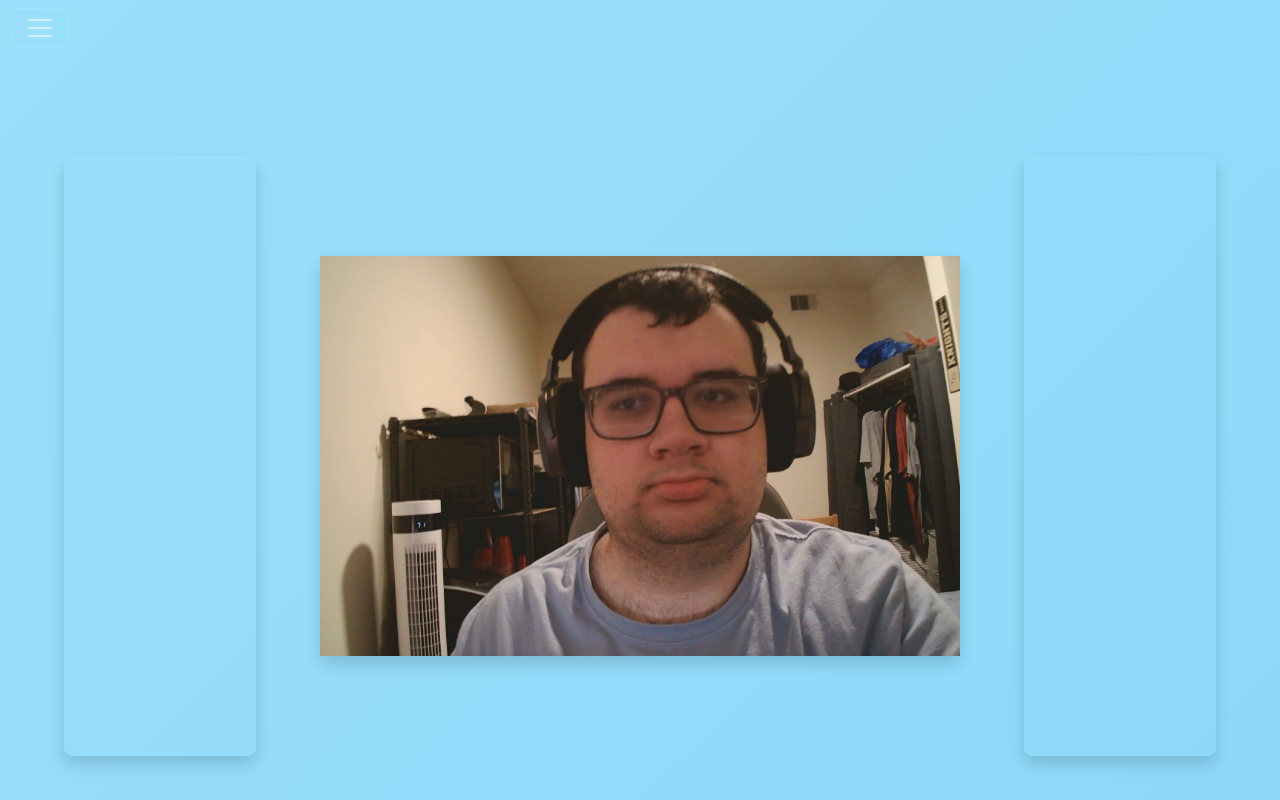
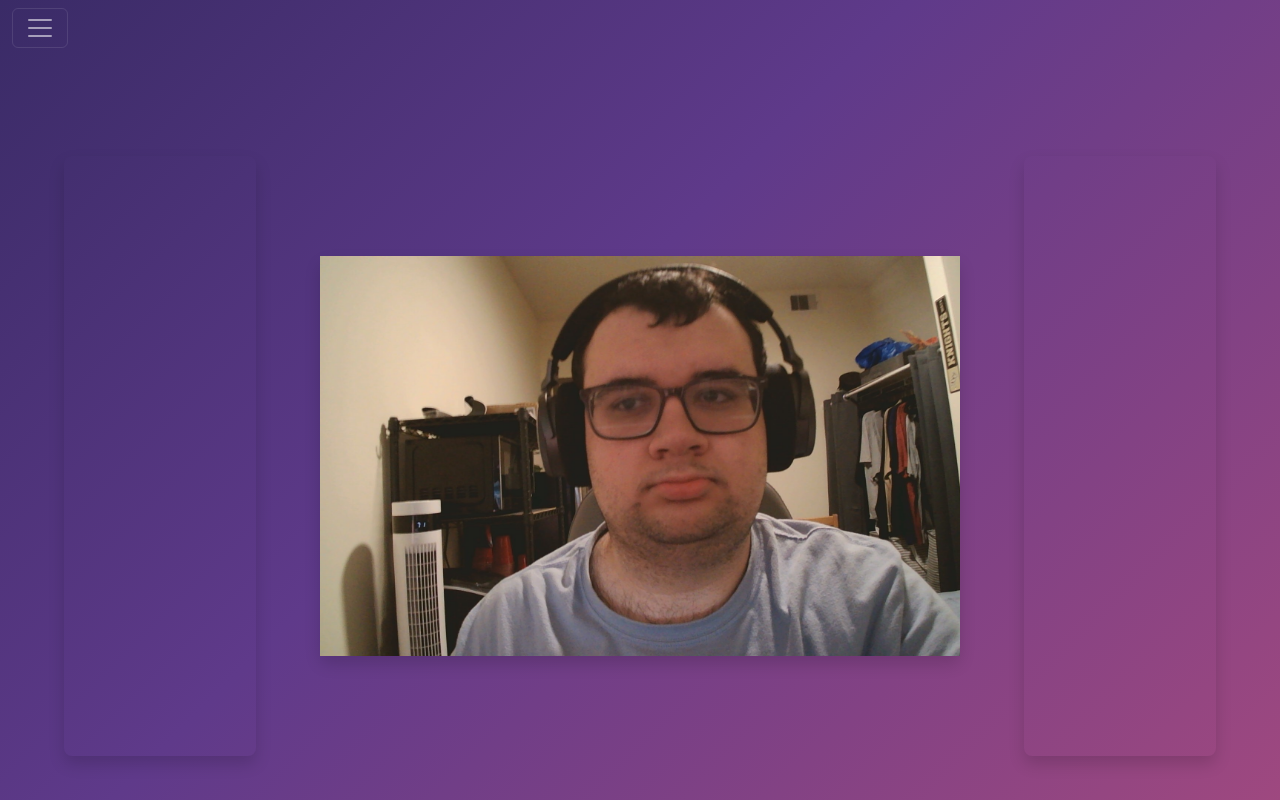
Before and after one commit to cala28124-sketch/portfolio-project, a React app: page / in a window 1280 px wide. Shown: the top 800 px of the page. Built offline with nearby package versions, Linux system fonts and the light colour scheme; the HTML template or start-up script is replaced by a standard one; a web font is replaced by a local one.

Commit message:
background_sky_color_Fix

```diff
--- a/src/App.css
+++ b/src/App.css
@@ -124,8 +124,24 @@ body.no-scroll {
   }
 }
 .sky-background{
+
   position: relative;
-  background: linear-gradient(-45deg,#75AAF0, #7BC1FA, #8FDAFA, #A3E3FA, #82CEFA);
+  background: linear-gradient(
+        -45deg,
+        /* Start of Day */
+        #75AAF0,
+        #A3E3FA,
+        /* Transition to Sunset */
+        #FF8A8A,
+        #B84E7B,
+        /* Transition to Night */
+        #5F3A8A,
+        #1C1F4A,
+        /* Deep Night */
+        #0E122B,
+        /* Loop back to Day color to ensure smooth rotation */
+        #75AAF0
+    );
   background-size: 400% 400%;
   animation: gradient 5s ease infinite;
   height: 200vh
@@ -138,9 +154,10 @@ body.no-scroll {
 , #008013
 , #09B051
 , #59A608
+
 );
   background-size: 400% 400%;
-  animation: gradient 5s ease infinite;
+  animation: gradient 60s ease infinite;
   height: 300vh;
 
 }
@@ -152,13 +169,21 @@ body {
 
 @keyframes gradient {
     0% {
+        background-position: 0% 0%;
+    }
+    25% {
+        background-position: 100% 0%;
+    }
+    50% {
+        background-position: 100% 100%;
+    }
+
+    75% {
         background-position: 0% 100%;
     }
-    50% {
-        background-position: 100% 0%;
-    }
+
     100% {
-        background-position: 0% 100%;
+        background-position: 0% 0%;
     }
 }
 
```
